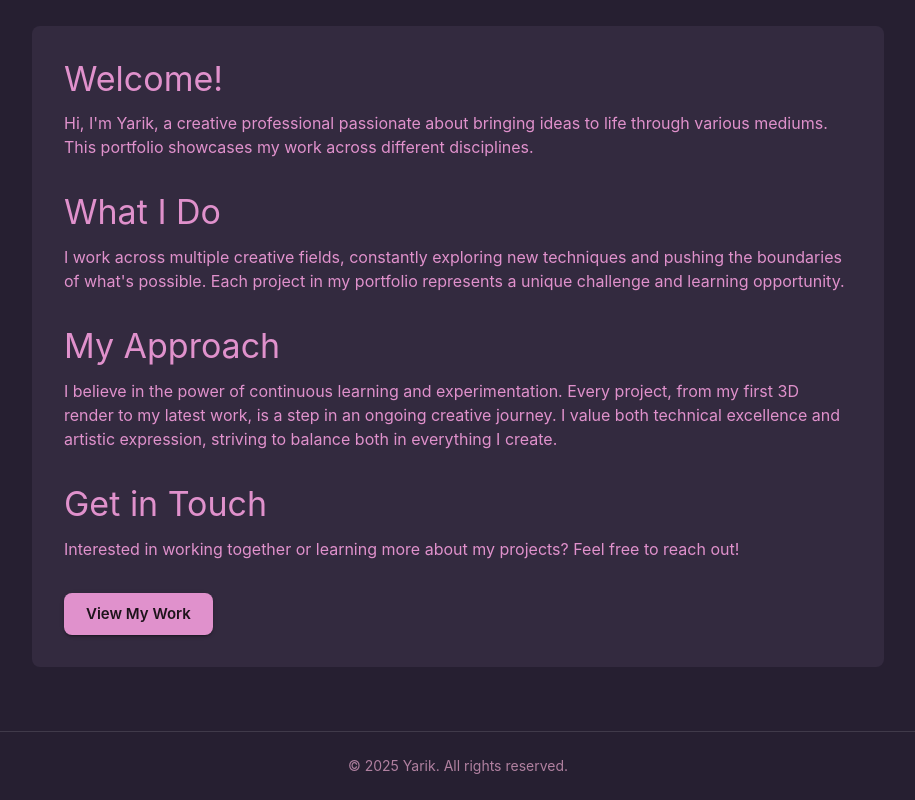
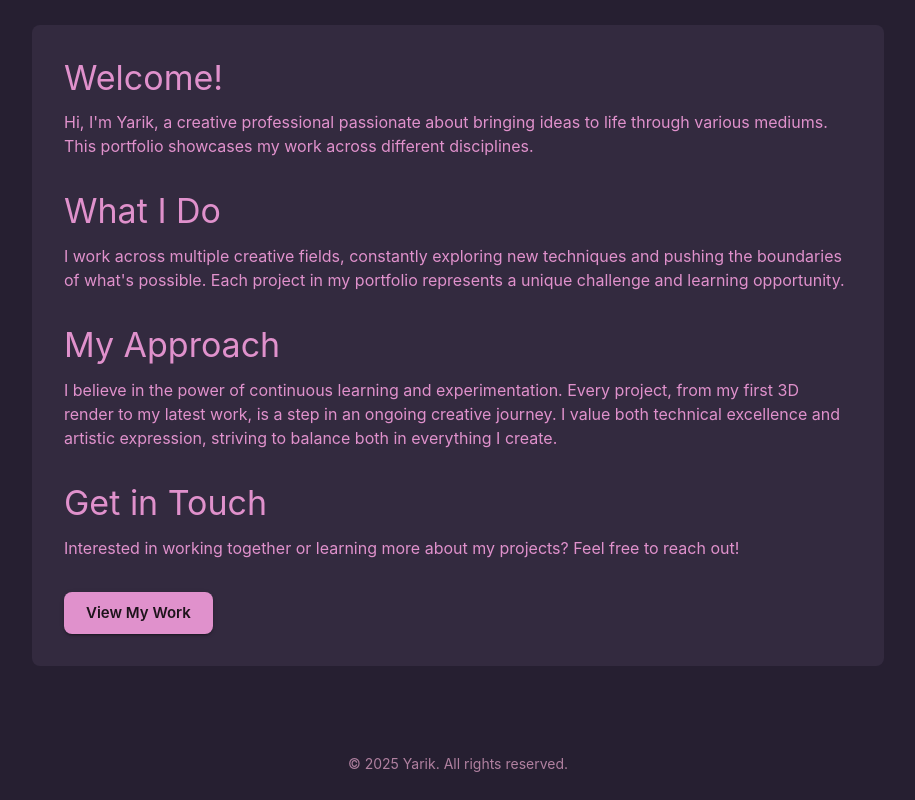
Before and after one commit to Confucii/portfolio_yarik, a React (Vite) app: page /portfolio_yarik/about in a window 1280 px wide. Shown: the part 332-1132 px from the top of the page, without its empty margins (182-1097 px from the left). Built offline with nearby package versions, Linux system fonts and the light colour scheme; a web font is replaced by a local one.

Commit message:
refactor: remove separators from header and footer
- Removed bottom border from header
- Removed top border from footer
- Header and footer now blend seamlessly with page background
- Maintains consistent #261F31 background color throughout

```diff
--- a/src/components/Footer.jsx
+++ b/src/components/Footer.jsx
@@ -9,8 +9,6 @@ function Footer() {
         px: 2,
         mt: 'auto',
         backgroundColor: 'secondary.main',
-        borderTop: 1,
-        borderColor: 'divider',
       }}
     >
       <Container maxWidth="lg">
--- a/src/components/Header.jsx
+++ b/src/components/Header.jsx
@@ -27,8 +27,6 @@ function Header() {
       color="secondary"
       elevation={0}
       sx={{
-        borderBottom: 1,
-        borderColor: 'divider',
         py: { xs: 1, md: 2 },
       }}
     >
```
